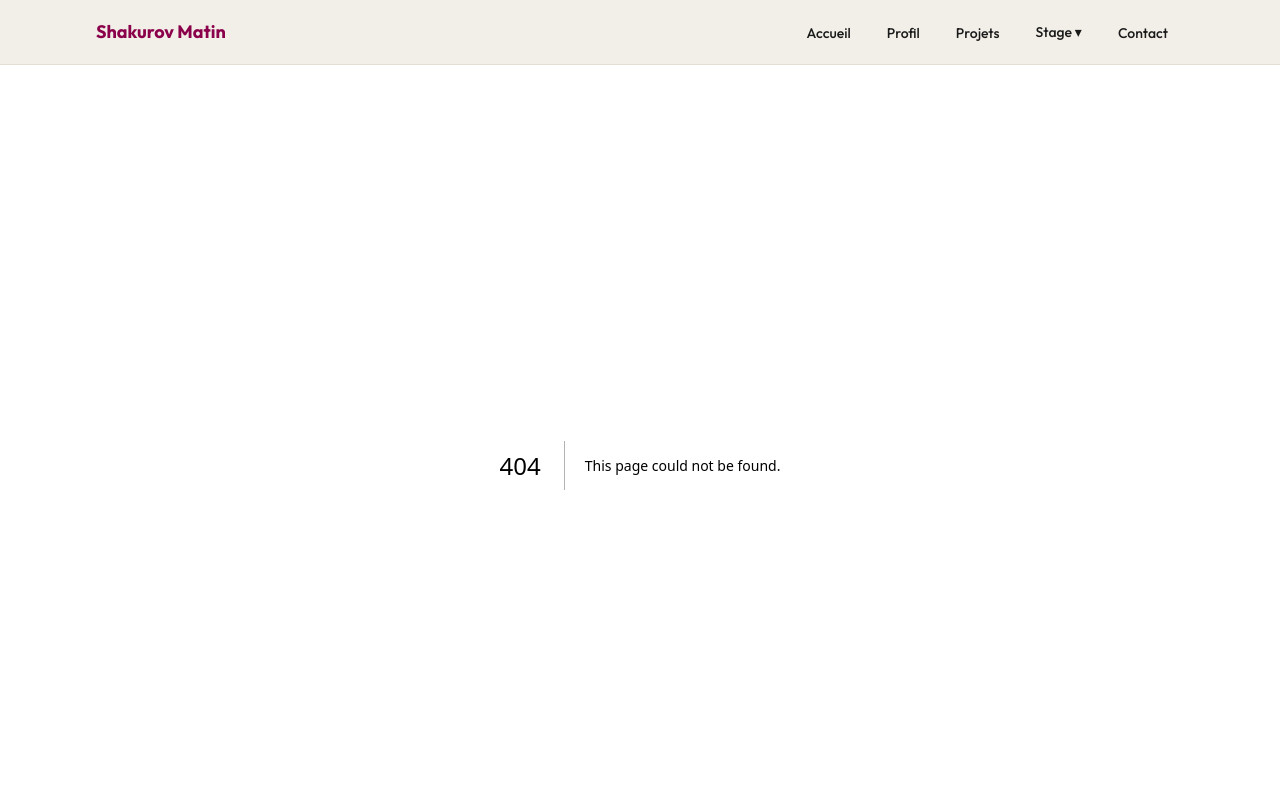
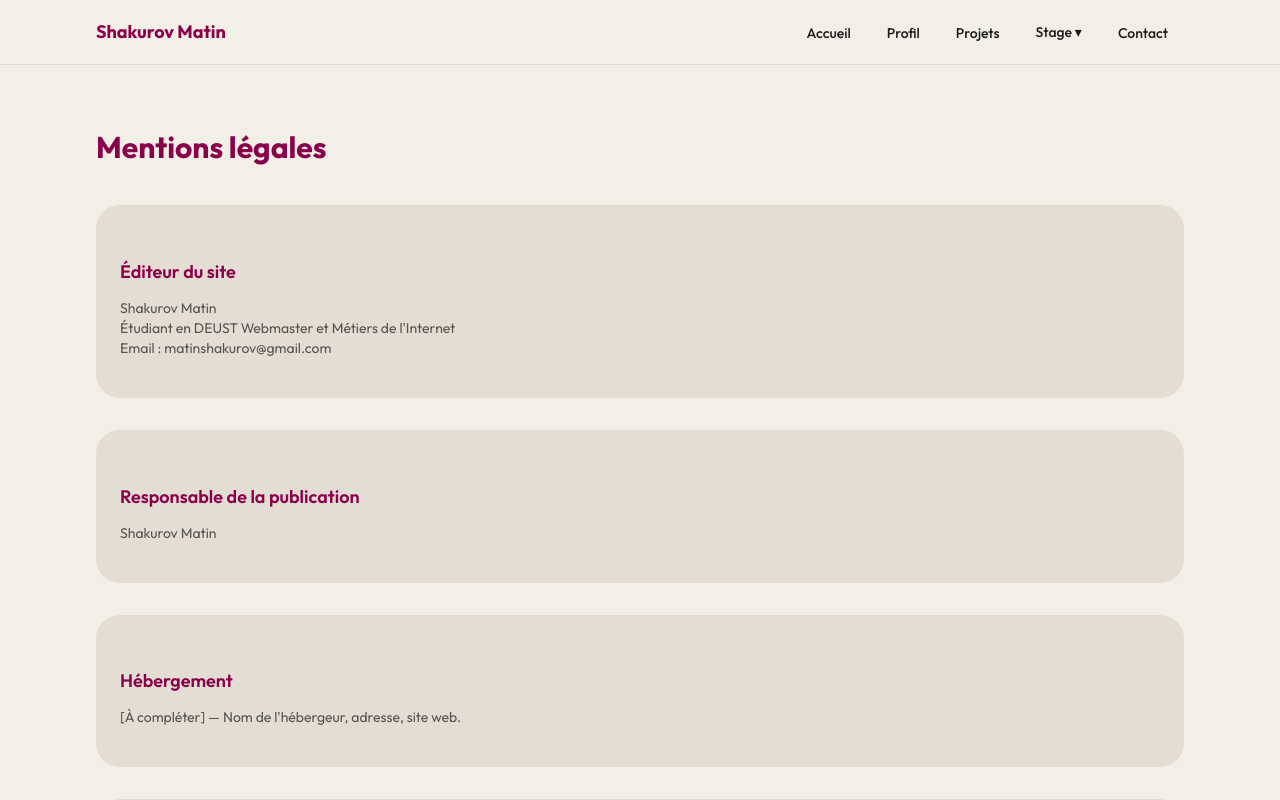
Before and after one commit to BlackOurs18/site_chef_doeuvre, a Next.js app: page /mentions-legales in a window 1280 px wide. Before the commit this address had no page. Shown: the top 800 px of the page. Built offline with nearby package versions, Linux system fonts and the light colour scheme.

Commit message:
feat: add legal notice page

```diff
--- /dev/null
+++ b/app/mentions-legales/page.tsx
@@ -0,0 +1,54 @@
+import type { Metadata } from 'next'
+import Container from '@/components/Container'
+import SectionTitle from '@/components/SectionTitle'
+import MotionSection from '@/components/MotionSection'
+import { siteConfig } from '@/data/site'
+
+export const metadata: Metadata = {
+  title: 'Mentions légales',
+  description: 'Mentions légales du site Chef-d\'œuvre de Shakurov Matin',
+}
+
+export default function MentionsLegalesPage() {
+  return (
+    <Container className="py-16 max-w-3xl">
+      <MotionSection>
+        <SectionTitle title="Mentions légales" />
+
+        <div className="space-y-8 prose prose-sm max-w-none">
+          {[
+            {
+              title: 'Éditeur du site',
+              content: `${siteConfig.name}\nÉtudiant en ${siteConfig.program}\nEmail : ${siteConfig.email}`,
+            },
+            {
+              title: 'Responsable de la publication',
+              content: siteConfig.name,
+            },
+            {
+              title: 'Hébergement',
+              content: '[À compléter] — Nom de l\'hébergeur, adresse, site web.',
+            },
+            {
+              title: 'Propriété intellectuelle',
+              content: `L'ensemble du contenu de ce site (textes, images, code) est la propriété de ${siteConfig.name}, sauf mention contraire. Toute reproduction est interdite sans autorisation préalable.`,
+            },
+            {
+              title: 'Données personnelles',
+              content: 'Ce site ne collecte aucune donnée personnelle. Aucun formulaire fonctionnel n\'est présent. Aucun cookie tiers n\'est utilisé.',
+            },
+            {
+              title: 'Cookies',
+              content: 'Ce site n\'utilise pas de cookies de traçage ou d\'analyse. Seuls des cookies techniques strictement nécessaires au fonctionnement peuvent être présents.',
+            },
+          ].map((section) => (
+            <section key={section.title} className="bg-bg-secondary rounded-3xl p-6">
+              <h2 className="text-lg font-semibold text-accent-main mb-3">{section.title}</h2>
+              <p className="text-text-main/70 text-sm whitespace-pre-line">{section.content}</p>
+            </section>
+          ))}
+        </div>
+      </MotionSection>
+    </Container>
+  )
+}
```
